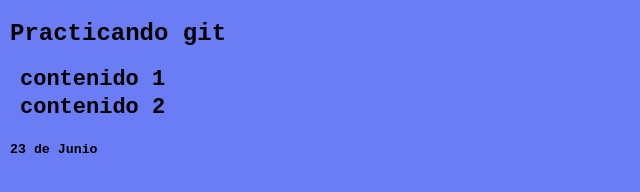
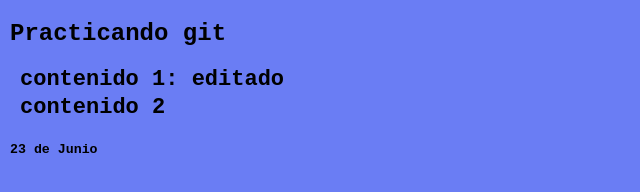
Before and after one commit to Germanvelardez2018/practica_git, a plain HTML site: page index.html in a window 1280 px wide. Shown: the whole page, without its empty margins (0-640 px from the left). Drawn offline with Linux system fonts and the light colour scheme.

Commit message:
Se edito contenido 1 mediante github online

```diff
--- a/index.html
+++ b/index.html
@@ -13,7 +13,7 @@
     </head>
 
     <div class="contenido">
-        contenido 1
+        contenido 1: editado
 
     </div>
     <div class=" contenido">
```
